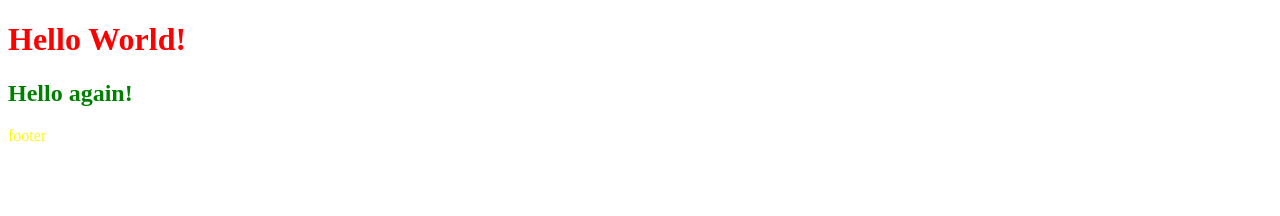
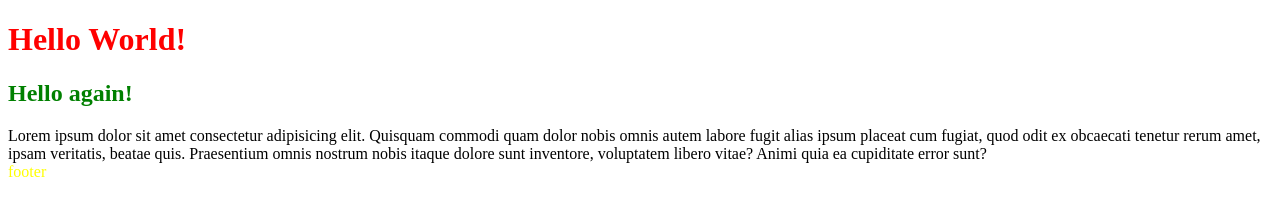
Before and after one commit to Nurik0923/mytestsite, a plain HTML site: page index.html in a window 1280 px wide. Drawn offline with Linux system fonts and the light colour scheme.

Commit message:
Add main div

```diff
--- a/index.html
+++ b/index.html
@@ -9,7 +9,9 @@
 <body>
     <h1>Hello World!</h1>
     <h2>Hello again!</h2>
-
+    <div class="main">
+        Lorem ipsum dolor sit amet consectetur adipisicing elit. Quisquam commodi quam dolor nobis omnis autem labore fugit alias ipsum placeat cum fugiat, quod odit ex obcaecati tenetur rerum amet, ipsam veritatis, beatae quis. Praesentium omnis nostrum nobis itaque dolore sunt inventore, voluptatem libero vitae? Animi quia ea cupiditate error sunt?
+    </div>
 
     <footer>footer</footer>
 </body>
```
